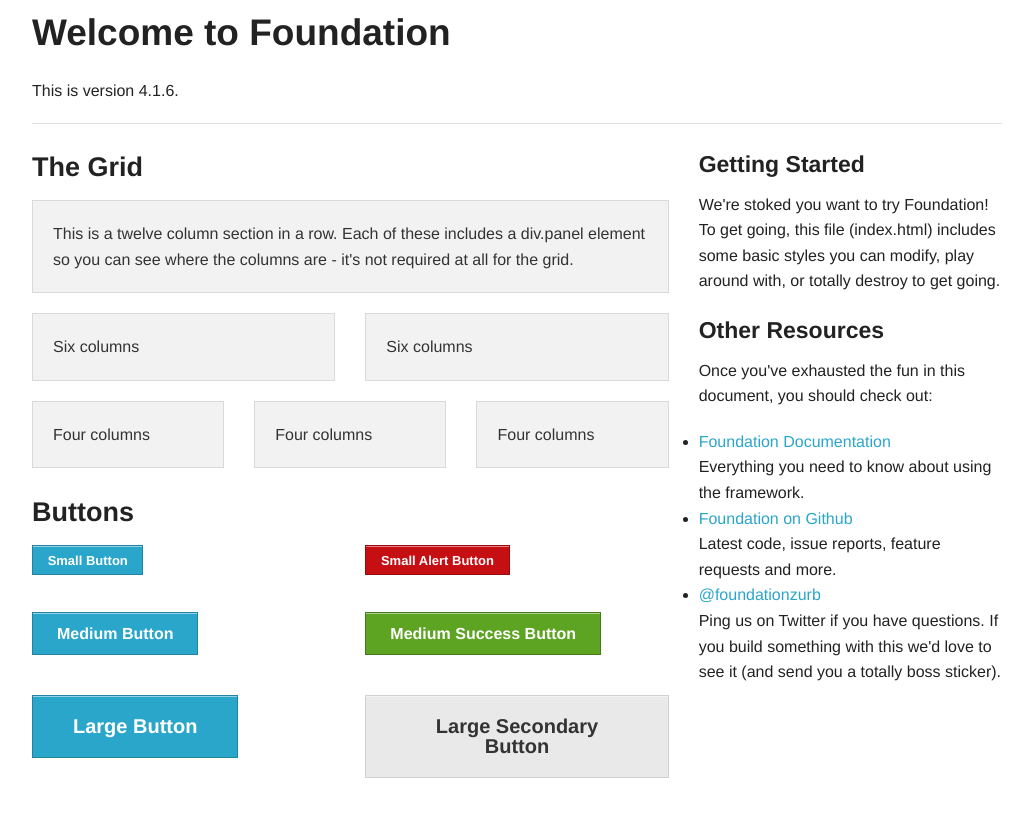
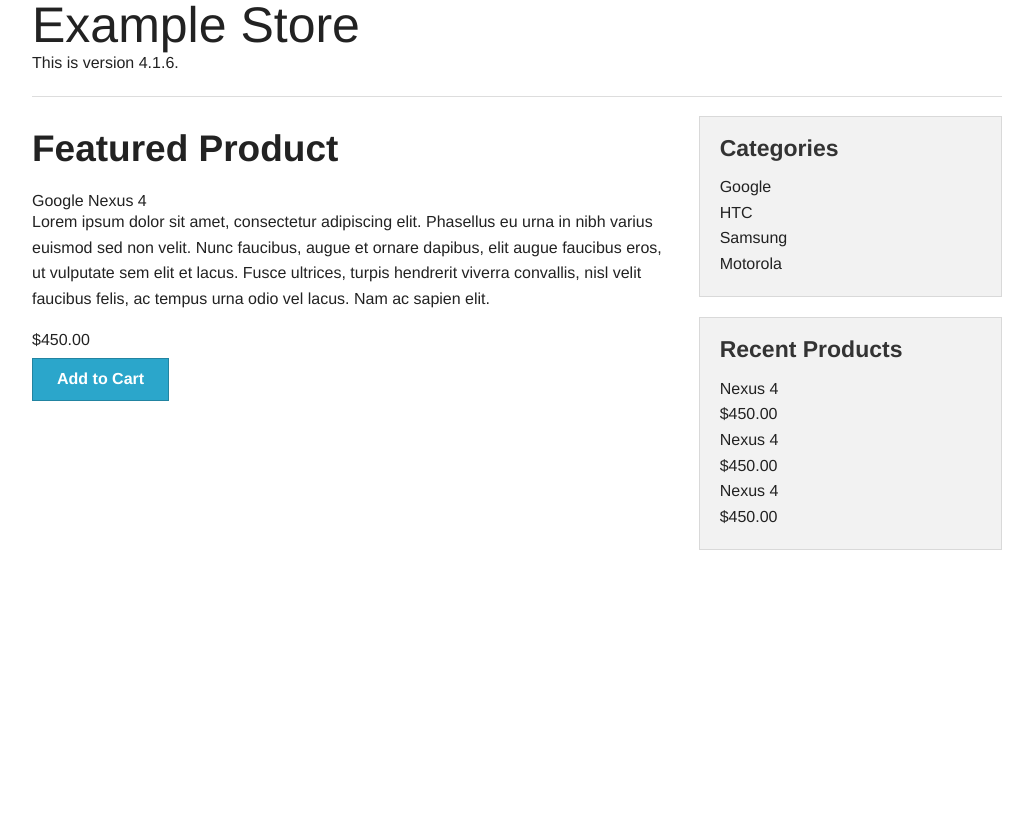
Before and after one commit to ScottMaclure/bcass, a plain HTML site: page public/index.html in a window 1280 px wide. Shown: the whole page, without its empty margins (123-1156 px from the left). After the commit the page ends 800 px from the top, so only its background shows below. Drawn offline with Linux system fonts and the light colour scheme.

Commit message:
Layout out some items in HTML, using Foundation.

```diff
--- a/public/index.html
+++ b/public/index.html
@@ -1,15 +1,15 @@
 <!DOCTYPE html>
-<!--[if IE 8]> 				 <html class="no-js lt-ie9" lang="en" > <![endif]-->
+<!--[if IE 8]> <html class="no-js lt-ie9" lang="en" > <![endif]-->
 <!--[if gt IE 8]><!--> <html class="no-js" lang="en" > <!--<![endif]-->
 
 <head>
+
     <meta charset="utf-8" />
     <meta name="viewport" content="width=device-width" />
-  <title>Foundation 4</title>
 
+    <title>Example Store</title>
 
     <link rel="stylesheet" href="stylesheets/app.css" />
-
 
     <script src="javascripts/vendor/custom.modernizr.js"></script>
 
@@ -18,121 +18,95 @@
 
     <div class="row">
         <div class="large-12 columns">
-			<h2>Welcome to Foundation</h2>
+            <div class="bc-siteTitle">Example Store</div>
             <p>This is version 4.1.6.</p>
             <hr />
         </div>
     </div>
 
     <div class="row">
+
         <div class="large-8 columns">
-			<h3>The Grid</h3>
 
-			<!-- Grid Example -->
-			<div class="row">
-				<div class="large-12 columns">
-					<div class="panel">
-						<p>This is a twelve column section in a row. Each of these includes a div.panel element so you can see where the columns are - it's not required at all for the grid.</p>
+            <h2>Featured Product</h2>
+
+            <div class="bc-featuredProduct">
+
+                <div class="title">Google Nexus 4</div>
+                <div class="description">
+                    <p>Lorem ipsum dolor sit amet, consectetur adipiscing elit. Phasellus eu urna in nibh varius euismod sed non velit. Nunc faucibus, augue et ornare dapibus, elit augue faucibus eros, ut vulputate sem elit et lacus. Fusce ultrices, turpis hendrerit viverra convallis, nisl velit faucibus felis, ac tempus urna odio vel lacus. Nam ac sapien elit.</p>
                 </div>
+                <div class="price">&dollar;450.00</div>
+                <div class="actions">
+                    <a href="#" class="bc-actionButton">Add to Cart</a>
                 </div>
+
             </div>
-			<div class="row">
-				<div class="large-6 columns">
-					<div class="panel">
-						<p>Six columns</p>
-					</div>
-				</div>
-				<div class="large-6 columns">
-					<div class="panel">
-						<p>Six columns</p>
-					</div>
-				</div>
-			</div>
-			<div class="row">
-				<div class="large-4 columns">
-					<div class="panel">
-						<p>Four columns</p>
-					</div>
+
         </div>
         <div class="large-4 columns">
+
             <div class="panel">
-						<p>Four columns</p>
+                <h4>Categories</h4>
+                <ul class="no-bullet">
+                    <li>Google</li>
+                    <li>HTC</li>
+                    <li>Samsung</li>
+                    <li>Motorola</li>
+                </ul>
             </div>
+
+            <div class="panel">
+                <h4>Recent Products</h4>
+                <ul class="bc-recentProducts">
+                    <li>
+                        <!-- TODO img -->
+                        <div class="title">Nexus 4</div>
+                        <div class="price">&dollar;450.00</div>
+                    </li>
+                    <li>
+                        <!-- TODO img -->
+                        <div class="title">Nexus 4</div>
+                        <div class="price">&dollar;450.00</div>
+                    </li>
+                    <li>
+                        <!-- TODO img -->
+                        <div class="title">Nexus 4</div>
+                        <div class="price">&dollar;450.00</div>
+                    </li>
+                </ul>
             </div>
-				<div class="large-4 columns">
-					<div class="panel">
-						<p>Four columns</p>
-					</div>
+
         </div>
     </div>
 
-			<h3>Buttons</h3>
-
-      <div class="row">
-        <div class="large-6 columns">
-          <p><a href="#" class="small button">Small Button</a></p>
-          <p><a href="#" class="button">Medium Button</a></p>
-          <p><a href="#" class="large button">Large Button</a></p>
-        </div>
-        <div class="large-6 columns">
-          <p><a href="#" class="small alert button">Small Alert Button</a></p>
-          <p><a href="#" class="success button">Medium Success Button</a></p>
-          <p><a href="#" class="large secondary button">Large Secondary Button</a></p>
-        </div>
-      </div>
-		</div>
-
-		<div class="large-4 columns">
-			<h4>Getting Started</h4>
-			<p>We're stoked you want to try Foundation! To get going, this file (index.html) includes some basic styles you can modify, play around with, or totally destroy to get going.</p>
-
-			<h4>Other Resources</h4>
-			<p>Once you've exhausted the fun in this document, you should check out:</p>
-			<ul class="disc">
-				<li><a href="http://foundation.zurb.com/docs">Foundation Documentation</a><br />Everything you need to know about using the framework.</li>
-				<li><a href="http://github.com/zurb/foundation">Foundation on Github</a><br />Latest code, issue reports, feature requests and more.</li>
-				<li><a href="http://twitter.com/foundationzurb">@foundationzurb</a><br />Ping us on Twitter if you have questions. If you build something with this we'd love to see it (and send you a totally boss sticker).</li>
-			</ul>
-		</div>
-	</div>
-
+    <!-- Conditionally load zepto or jquery -->
     <script>
         document.write('<script src=' +
         ('__proto__' in {} ? 'javascripts/vendor/zepto' : 'javascripts/vendor/jquery') +
         '.js><\/script>')
     </script>
 
+    <!-- Load JavaScripts -->
     <script src="javascripts/foundation/foundation.js"></script>
-
 	<script src="javascripts/foundation/foundation.topbar.js"></script>
-
 	<script src="javascripts/foundation/foundation.magellan.js"></script>
-
 	<script src="javascripts/foundation/foundation.clearing.js"></script>
-
 	<script src="javascripts/foundation/foundation.dropdown.js"></script>
-
 	<script src="javascripts/foundation/foundation.orbit.js"></script>
-
 	<script src="javascripts/foundation/foundation.joyride.js"></script>
-
 	<script src="javascripts/foundation/foundation.cookie.js"></script>
-
 	<script src="javascripts/foundation/foundation.reveal.js"></script>
-
 	<script src="javascripts/foundation/foundation.forms.js"></script>
-
 	<script src="javascripts/foundation/foundation.section.js"></script>
-
 	<script src="javascripts/foundation/foundation.alerts.js"></script>
-
 	<script src="javascripts/foundation/foundation.placeholder.js"></script>
-
 	<script src="javascripts/foundation/foundation.tooltips.js"></script>
 
-
+    <!-- Init Foundation4 components. -->
     <script>
         $(document).foundation();
     </script>
+
 </body>
 </html>
--- a/sass/app.scss
+++ b/sass/app.scss
@@ -45,3 +45,21 @@
 // @import "foundation/components/thumbs";
 // @import "foundation/components/tooltips";
 // @import "foundation/components/dropdown";
+
+.bc-siteTitle {
+    font-size: emCalc(50px);
+}
+
+.bc-recentProducts {
+    @extend .no-bullet;
+}
+
+.bc-actionButton {
+    @include button;
+}
+
+.bc-featuredProduct {
+    .actions {
+        margin: 10px 0;
+    }
+}
```
Also changed, not shown: public/images/nexus-4-press-shot1.jpg (added), public/stylesheets/app.css. Lines whose indentation alone changed are shown as unchanged.
